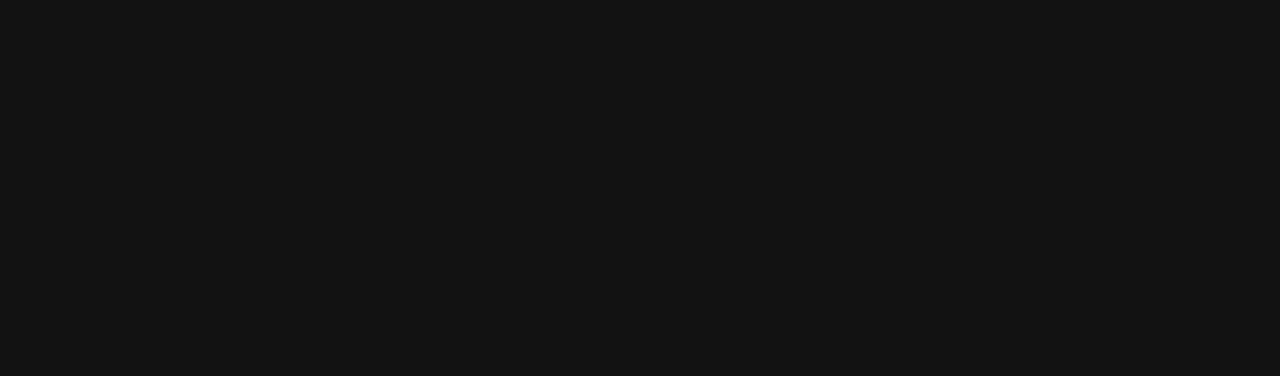
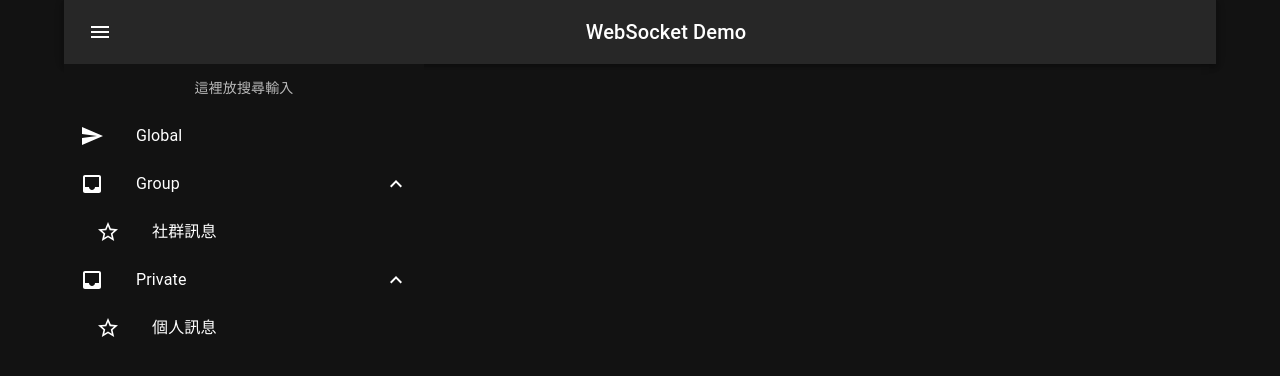
Before and after one commit to chen-chens/Demo-WebSocket-Client, a React (Vite) app: page /#/demoA in a window 1280 px wide. Before the commit this address had no page. Shown: the top 376 px of the page. Built offline with nearby package versions, Linux system fonts and the light colour scheme.

Commit message:
feat: init demeA

```diff
--- a/src/App.css
+++ b/src/App.css
@@ -1,6 +1,5 @@
 #root {
   max-width: 100%;
   margin: 0 auto;
-  padding: 2rem;
   text-align: center;
 }
--- a/src/pages/demo/index.tsx
+++ b/src/pages/demo/index.tsx
@@ -5,7 +5,8 @@
 import { createConnection } from '@/signalRConnection'
 import ChatList from '@/components/chatList'
 import { BaseObject, BroadCastType, GroupMessageType, MessageType, PrivateMessageType } from '@/types'
-import SendIcon from '@mui/icons-material/Send';
+import {Send as SendIcon, Search as SearchIcon} from '@mui/icons-material';
+import { Search, SearchIconWrapper } from '@mui/icons-material'
 
 function DemoPage() {
   const groupList = [
@@ -182,24 +183,22 @@
 
   return (
     <>
-      <h1>WebSocket Demo</h1>
       <h3>目前連線狀態：{connectionStatus ? "連線中" : "尚未連線"}</h3>
 
       <Container>
-        {/* <h2>系列一：推播範圍</h2> */}
-        {/* <Link to={'/broadcast'}>Broad</Link> */}
-
         <TextField
           variant="outlined"
-          label="Name"
-          value={currentUser}
-          onChange={(e) => setCurrentUser(e.target.value)}
-
+          value={""}
+          size="small"
+          onChange={() => {}}
         />
         <Button variant="contained" color="primary" onClick={handleConnection} >
-          加入
+          建立連線
         </Button>
-        <Container>
+      </Container>
+
+      {/* 群組 */}
+      {/* <Container>
           <Grid container spacing={10} p={2}>
             {groupList.map(item => (
               <Grid item xs={12} md={6} key={item.id}>
@@ -225,16 +224,15 @@
               </Grid>
             ))}
           </Grid>
-        </Container>
-      </Container>
+      </Container> */}
 
       <Divider />
 
+      {/* Global Broadcast */}
       <Container>
         <Grid container spacing={10} p={2}>
           <Grid item xs={12} md={6}>
             <Box mb={5} p={1}>
-              {/* Global Broadcast */}
               <Typography variant="h4" gutterBottom>
                 Global Broadcast
               </Typography>
@@ -270,11 +268,11 @@
 
       <Divider />
 
+      {/* Group Broadcast */}
       <Container>
         <Grid container spacing={10} p={2}>
           <Grid item xs={12} md={6}>
           <Box mb={5}>
-              {/* Group Broadcast */}
               <Typography variant="h4">Group Broadcast</Typography>
               <FormControl fullWidth>
                   <InputLabel>Group</InputLabel>
--- /dev/null
+++ b/src/pages/demoA/index.tsx
@@ -0,0 +1,103 @@
+import { useState } from 'react'
+import { AppBar, Box, Collapse, Container, IconButton, List, ListItemButton, ListItemIcon, ListItemText, ListSubheader, Toolbar, Typography } from '@mui/material'
+import {
+  Send as SendIcon,
+  Menu as MenuIcon,
+  Inbox as InboxIcon,
+  StarBorder,
+  ExpandLess,
+  ExpandMore
+} from '@mui/icons-material';
+
+function DemoAPage() {
+  const [open, setOpen] = useState(true);
+
+  const handleClick = () => {
+    setOpen(!open);
+  };
+
+  return (
+    <Container style={{width: 1400, height: "100vh"}}>
+      <Box sx={{ flexGrow: 1 }}>
+        <AppBar position="static">
+          <Toolbar>
+            <IconButton
+              size="large"
+              edge="start"
+              color="inherit"
+              aria-label="menu"
+              sx={{ mr: 2 }}
+            >
+              <MenuIcon />
+            </IconButton>
+            <Typography variant="h6" component="div" sx={{ flexGrow: 1 }}>
+              WebSocket Demo
+            </Typography>
+            {/* <Button color="inherit">Login</Button> */}
+          </Toolbar>
+        </AppBar>
+
+        {/* 左邊群組列表 */}
+        <List
+          sx={{ width: '100%', maxWidth: 360, bgcolor: 'background.paper' }}
+          component="nav"
+          aria-labelledby="nested-list-subheader"
+          subheader={
+            <ListSubheader component="div" id="nested-list-subheader">
+              這裡放搜尋輸入
+            </ListSubheader>
+          }
+        >
+{/* Global */}
+          <ListItemButton>
+            <ListItemIcon>
+              <SendIcon />
+            </ListItemIcon>
+            <ListItemText primary="Global" />
+          </ListItemButton>
+
+{/* Group */}
+          <ListItemButton onClick={handleClick}>
+            <ListItemIcon>
+              <InboxIcon />
+            </ListItemIcon>
+            <ListItemText primary="Group" />
+            {open ? <ExpandLess /> : <ExpandMore />}
+          </ListItemButton>
+          <Collapse in={open} timeout="auto" unmountOnExit>
+            <List component="div" disablePadding>
+              <ListItemButton sx={{ pl: 4 }}>
+                <ListItemIcon>
+                  <StarBorder />
+                </ListItemIcon>
+                <ListItemText primary="社群訊息" />
+              </ListItemButton>
+            </List>
+          </Collapse>
+
+{/* Private */}
+          <ListItemButton onClick={handleClick}>
+            <ListItemIcon>
+              <InboxIcon />
+            </ListItemIcon>
+            <ListItemText primary="Private" />
+            {open ? <ExpandLess /> : <ExpandMore />}
+          </ListItemButton>
+          <Collapse in={open} timeout="auto" unmountOnExit>
+            <List component="div" disablePadding>
+              <ListItemButton sx={{ pl: 4 }}>
+                <ListItemIcon>
+                  <StarBorder />
+                </ListItemIcon>
+                <ListItemText primary="個人訊息" />
+              </ListItemButton>
+            </List>
+          </Collapse>
+
+        </List>
+      </Box>
+    </Container>
+  )
+}
+
+export default DemoAPage
--- a/src/routers/routes.tsx
+++ b/src/routers/routes.tsx
@@ -1,6 +1,7 @@
 import DemoPage from '@/pages/demo'
 import BroadcastPage from '@/pages/broadcast'
 import App from '@/App';
+import DemoAPage from '@/pages/demoA';
 
 const routes = [
   {
@@ -12,6 +13,10 @@
     element: <DemoPage />,
   },
   {
+    path: '/demoA',
+    element: <DemoAPage />,
+  },
+  {
     path: '/broadcast',
     element: <BroadcastPage />,
   },
```
Lines whose indentation alone changed are shown as unchanged.
